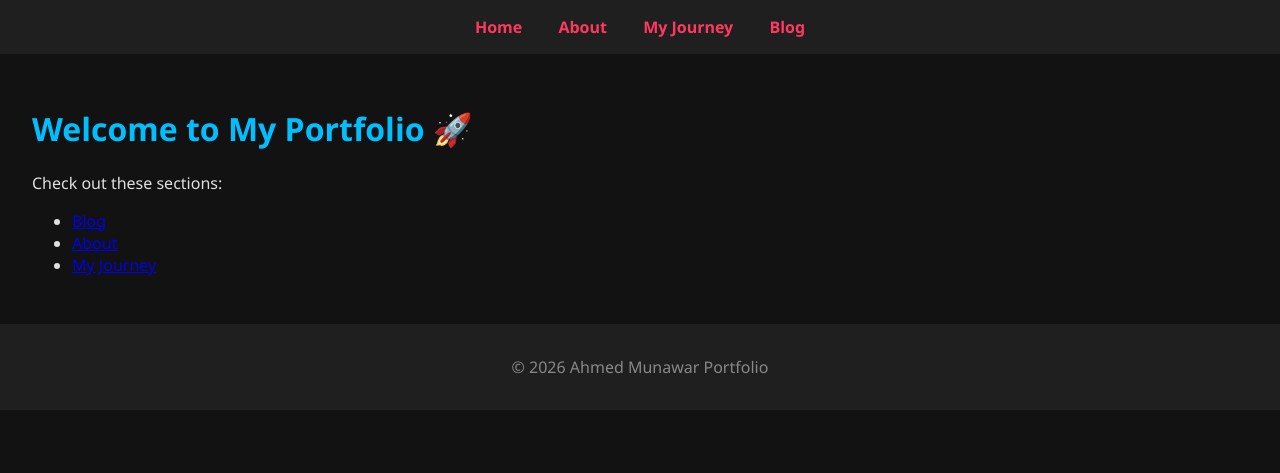
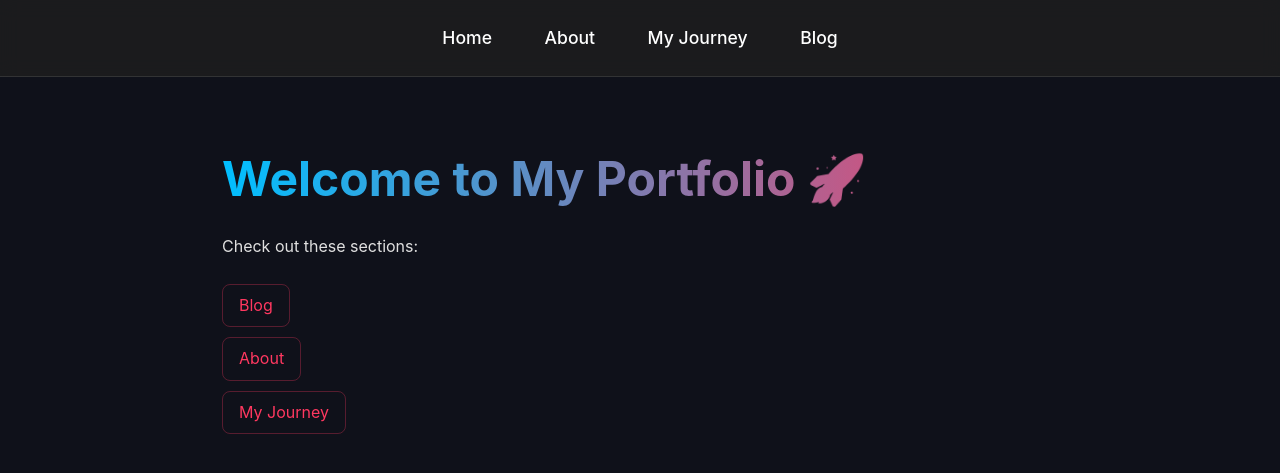
Before and after one commit to engr-ahmad-munawar/engr-ahmad-munawar.github.io-Portfolio-, a Jekyll site: the page built from index.md, in a window 1280 px wide and 900 px high. Shown: the top 473 px of the window. Built offline with Jekyll 4.4.1, drawn with Linux system fonts in a browser that asks for light colours.

Commit message:
Update style.css

```diff
--- a/assets/css/style.css
+++ b/assets/css/style.css
@@ -1,40 +1,116 @@
-body {
-  background-color: #121212;
-  color: #e0e0e0;
-  font-family: 'Segoe UI', sans-serif;
+/* 1. Global Reset & Smooth Scrolling */
+* {
+  box-sizing: border-box;
   margin: 0;
   padding: 0;
 }
 
+html {
+  scroll-behavior: smooth;
+}
+
+body {
+  background-color: #0f111a; /* Deeper, richer dark blue-black */
+  color: #e0e0e0;
+  font-family: 'Inter', 'Segoe UI', Roboto, sans-serif;
+  line-height: 1.6;
+}
+
+/* 2. Modern Header with Glassmorphism */
 header {
-  background-color: #1f1f1f;
-  padding: 1rem;
+  background: rgba(31, 31, 31, 0.8);
+  backdrop-filter: blur(10px); /* Blur effect for modern feel */
+  padding: 1.5rem;
+  position: sticky;
+  top: 0;
+  z-index: 1000;
+  border-bottom: 1px solid rgba(255, 255, 255, 0.1);
   text-align: center;
 }
 
 nav a {
-  color: #ff3860; /* red */
-  margin: 0 1rem;
+  color: #ffffff;
+  margin: 0 1.5rem;
   text-decoration: none;
-  font-weight: bold;
-  transition: color 0.3s ease;
+  font-weight: 500;
+  font-size: 1.1rem;
+  transition: all 0.3s ease;
+  position: relative;
+}
+
+/* Stylish underline hover effect */
+nav a::after {
+  content: '';
+  position: absolute;
+  width: 0;
+  height: 2px;
+  bottom: -5px;
+  left: 0;
+  background-color: #00bfff;
+  transition: width 0.3s ease;
 }
 
 nav a:hover {
-  color: #00bfff; /* blue */
-}
-
-main {
-  padding: 2rem;
-}
-
-h1, h2, h3 {
   color: #00bfff;
 }
 
+nav a:hover::after {
+  width: 100%;
+}
+
+/* 3. Main Content Styling */
+main {
+  max-width: 900px;
+  margin: 2rem auto;
+  padding: 2rem;
+  min-height: 80vh;
+}
+
+h1 {
+  font-size: 3rem;
+  margin-bottom: 1rem;
+  background: linear-gradient(90deg, #00bfff, #ff3860);
+  -webkit-background-clip: text;
+  -webkit-text-fill-color: transparent; /* Gradient text effect */
+}
+
+h2, h3 {
+  color: #00bfff;
+  margin-top: 1.5rem;
+}
+
+/* 4. Interactive List Styling */
+ul {
+  list-style: none;
+  margin-top: 1.5rem;
+}
+
+ul li {
+  margin-bottom: 10px;
+}
+
+ul li a {
+  color: #ff3860;
+  text-decoration: none;
+  padding: 8px 16px;
+  border: 1px solid rgba(255, 56, 96, 0.3);
+  border-radius: 8px;
+  display: inline-block;
+  transition: all 0.3s ease;
+}
+
+ul li a:hover {
+  background: rgba(255, 56, 96, 0.1);
+  transform: translateX(10px); /* Subtle slide effect */
+  border-color: #ff3860;
+}
+
+/* 5. Footer Decor */
 footer {
-  background-color: #1f1f1f;
+  background-color: #0f111a;
   text-align: center;
-  padding: 1rem;
-  color: #888;
+  padding: 3rem 1rem;
+  color: #666;
+  border-top: 1px solid rgba(255, 255, 255, 0.05);
+  font-size: 0.9rem;
 }
```
